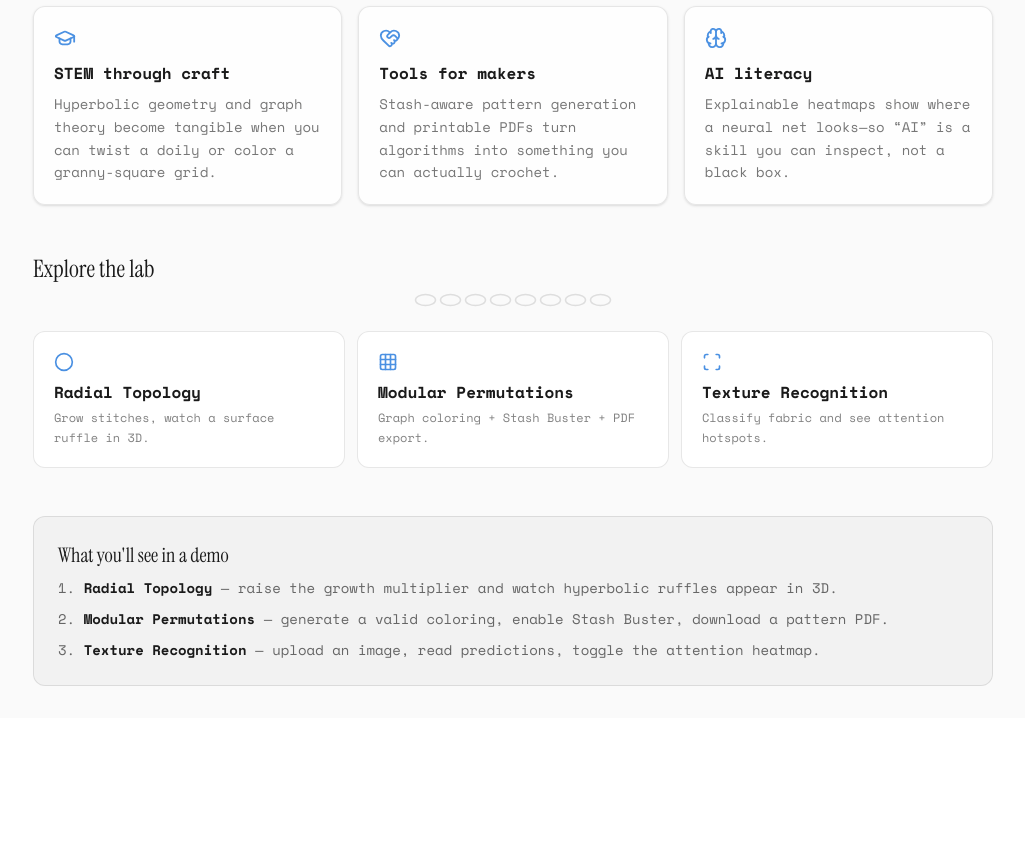
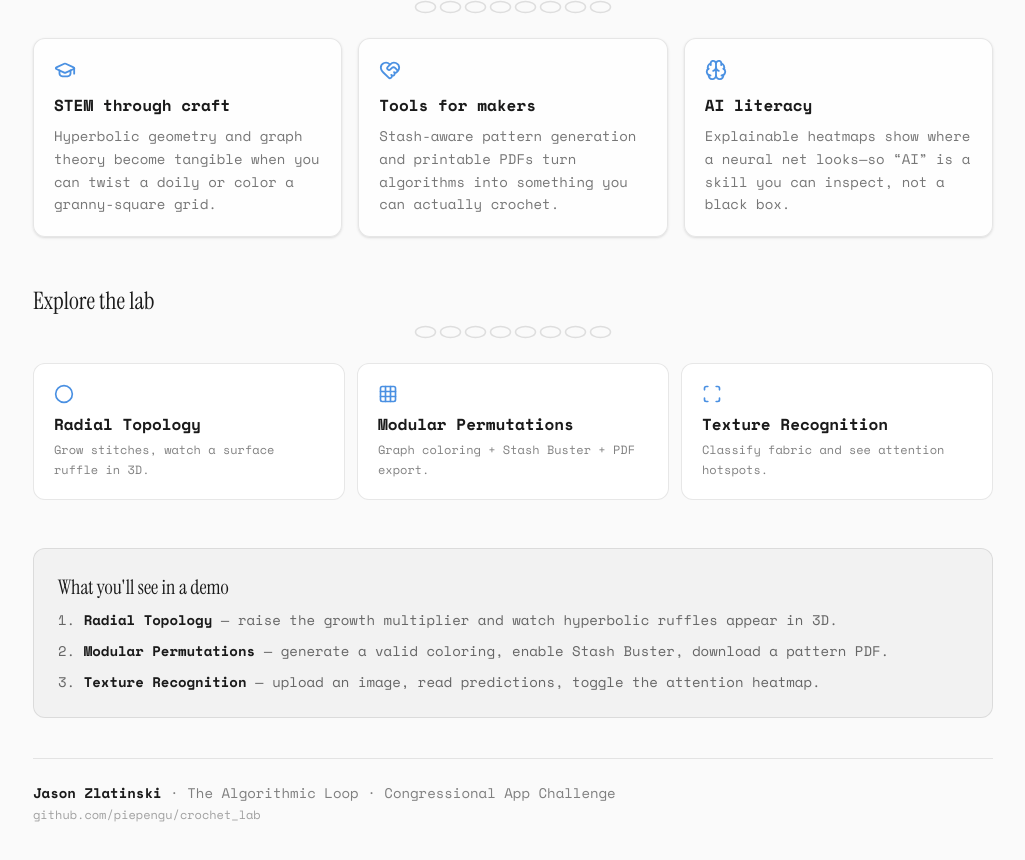
Before and after one commit to piepengu/crochet_lab, a React (Vite) app: page / in a window 1280 px wide. Shown: the part 692-1552 px from the top of the page, without its empty margins (127-1152 px from the left). Before the commit the page ends 1410 px from the top, so only its background shows below. Built offline with nearby package versions, Linux system fonts and the light colour scheme.

Commit message:
Add Jason Zlatinski author credits for CAC submission.
EOF

```diff
--- a/index.html
+++ b/index.html
@@ -6,18 +6,19 @@
     <meta name="viewport" content="width=device-width, initial-scale=1.0" />
     <meta
       name="description"
-      content="The Algorithmic Loop — an interactive computational crochet lab exploring hyperbolic geometry, graph coloring, and explainable AI for fiber craft."
+      content="The Algorithmic Loop by Jason Zlatinski — an interactive computational crochet lab exploring hyperbolic geometry, graph coloring, and explainable AI for fiber craft."
     />
+    <meta name="author" content="Jason Zlatinski" />
     <meta property="og:title" content="The Algorithmic Loop — Where Craft Meets Computation" />
     <meta
       property="og:description"
-      content="Explore hyperbolic doilies in 3D, generate granny-square patterns with stash limits, and see what a neural net notices in crochet texture."
+      content="Created by Jason Zlatinski for the Congressional App Challenge. Explore hyperbolic doilies in 3D, granny-square patterns with stash limits, and explainable AI for crochet texture."
     />
     <meta property="og:type" content="website" />
     <link rel="preconnect" href="https://fonts.googleapis.com" />
     <link rel="preconnect" href="https://fonts.gstatic.com" crossorigin />
     <link href="https://fonts.googleapis.com/css2?family=Space+Mono:wght@400;700&family=Courier+Prime:wght@400;700&family=Instrument+Serif:ital@0;1&display=swap" rel="stylesheet" />
-    <title>The Algorithmic Loop — Where Craft Meets Computation</title>
+    <title>The Algorithmic Loop by Jason Zlatinski</title>
   </head>
   <body>
     <a href="#main-content" class="skip-link">
--- a/src/components/shared/ImpactHome.jsx
+++ b/src/components/shared/ImpactHome.jsx
@@ -65,6 +65,9 @@ export default function ImpactHome({ onNavigate, demoMode, onToggleDemo }) {
         >
           <p className="font-mono text-[10px] tracking-[0.22em] uppercase text-yarn-blue mb-3">
             Congressional App Challenge · STEM × Craft
+          </p>
+          <p className="text-sm text-charcoal/55 mb-3">
+            Created by <span className="font-semibold text-charcoal">Jason Zlatinski</span>
           </p>
           <h2 className="font-display text-4xl lg:text-5xl text-charcoal leading-[1.05] mb-4">
             Math you can hold.
@@ -135,7 +138,7 @@ export default function ImpactHome({ onNavigate, demoMode, onToggleDemo }) {
           </div>
         </section>
 
-        <section className="rounded-xl border border-charcoal/10 bg-charcoal/[0.03] p-5 lg:p-6">
+        <section className="rounded-xl border border-charcoal/10 bg-charcoal/[0.03] p-5 lg:p-6 mb-10">
           <h3 className="font-display text-xl text-charcoal mb-2">What you&apos;ll see in a demo</h3>
           <ol className="text-sm text-charcoal/65 space-y-2 list-decimal list-inside leading-relaxed">
             <li>
@@ -152,6 +155,26 @@ export default function ImpactHome({ onNavigate, demoMode, onToggleDemo }) {
             </li>
           </ol>
         </section>
+
+        <footer className="border-t border-charcoal/10 pt-6 pb-2 text-sm text-charcoal/55">
+          <p>
+            <span className="font-semibold text-charcoal">Jason Zlatinski</span>
+            {' · '}
+            The Algorithmic Loop
+            {' · '}
+            Congressional App Challenge
+          </p>
+          <p className="mt-1 text-xs text-charcoal/40">
+            <a
+              href="https://github.com/piepengu/crochet_lab"
+              target="_blank"
+              rel="noopener noreferrer"
+              className="hover:text-yarn-blue transition-colors focus:outline-none focus-visible:ring-2 focus-visible:ring-yarn-blue rounded"
+            >
+              github.com/piepengu/crochet_lab
+            </a>
+          </p>
+        </footer>
       </div>
     </div>
   )
--- a/src/components/shared/Manifesto.jsx
+++ b/src/components/shared/Manifesto.jsx
@@ -44,8 +44,11 @@ export default function Manifesto() {
           >
             The Human Algorithm
           </h1>
-          <p className="text-lg text-charcoal/60 italic">
+          <p className="text-lg text-charcoal/60 italic mb-3">
             Where loops meet logic, and stitches become data
+          </p>
+          <p className="text-sm text-charcoal/55">
+            By <span className="font-semibold text-charcoal">Jason Zlatinski</span>
           </p>
         </motion.header>
 
@@ -245,8 +248,13 @@ export default function Manifesto() {
           <div className="mb-8">
             <StitchDivider color="rgba(26,26,26,0.2)" strokeWidth={1.5} />
           </div>
-          <p className="text-charcoal/60 mb-4 flex items-center justify-center gap-2">
+          <p className="text-charcoal/60 mb-2 flex items-center justify-center gap-2">
             Made with <Heart size={16} className="text-red-500 fill-red-500" /> and yarn
+          </p>
+          <p className="text-sm text-charcoal/70 mb-4">
+            Created by <span className="font-semibold text-charcoal">Jason Zlatinski</span>
+            {' · '}
+            Congressional App Challenge
           </p>
           <div className="flex justify-center gap-6">
             <a
@@ -259,11 +267,13 @@ export default function Manifesto() {
               <span className="text-sm">View Source</span>
             </a>
             <a
-              href="#"
+              href="https://github.com/piepengu"
+              target="_blank"
+              rel="noopener noreferrer"
               className="flex items-center gap-2 text-charcoal/60 hover:text-yarn-blue transition-colors"
             >
               <ExternalLink size={20} />
-              <span className="text-sm">Portfolio</span>
+              <span className="text-sm">GitHub Profile</span>
             </a>
           </div>
         </motion.footer>
```
Also changed, not shown: 1 other file (tests, documents, lock files or other folders).
